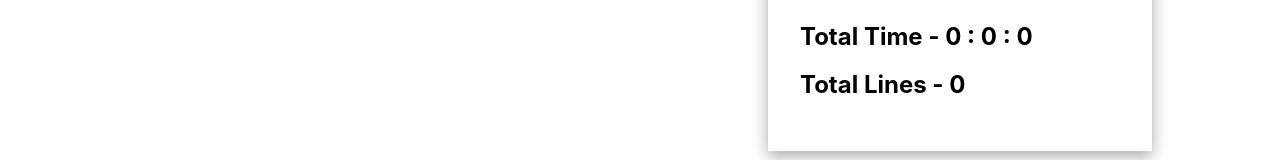
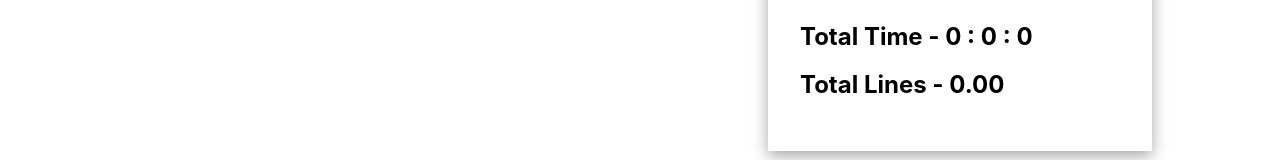
Before and after one commit to Anudeep5/line_counter, a React (Create React App) app: page / in a window 1280 px wide. Shown: the part 323-483 px from the top of the page. Built offline with nearby package versions, Linux system fonts and the light colour scheme.

Commit message:
total lines round off to 2

```diff
--- a/src/Contents/Count.js
+++ b/src/Contents/Count.js
@@ -89,7 +89,7 @@ class Count extends React.Component {
               {parseInt(((minute_1 * 60 + second_1) / 60) % 60)} :{" "}
               {(minute_1 * 60 + second_1) % 60}
             </h2>
-            <h2>Total Lines - {((minute_1 * 60 + second_1) / 60) * 8}</h2>
+            <h2>Total Lines - {Number(((minute_1 * 60 + second_1) / 60) * 8).toFixed(2)}</h2>
           </div>
         </div>
         <div className="footer">By Anudeep Reddy Raavi</div>
```
